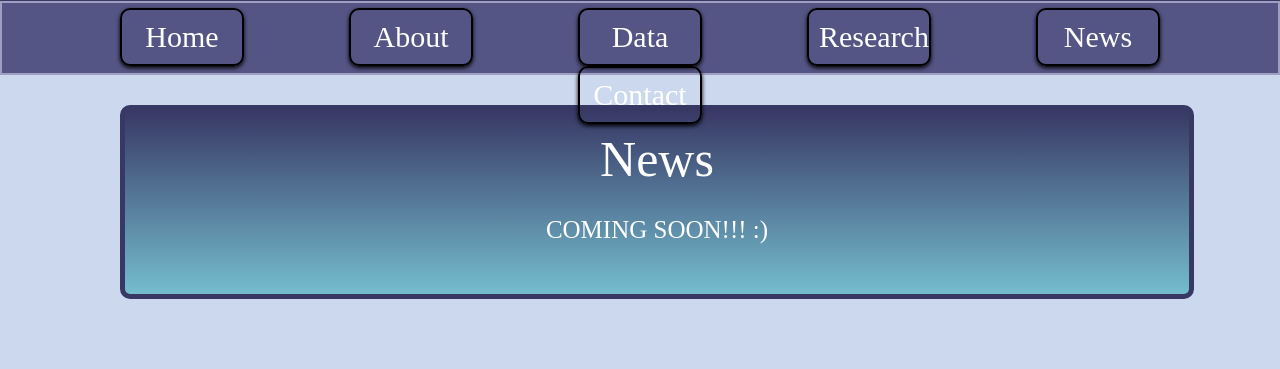
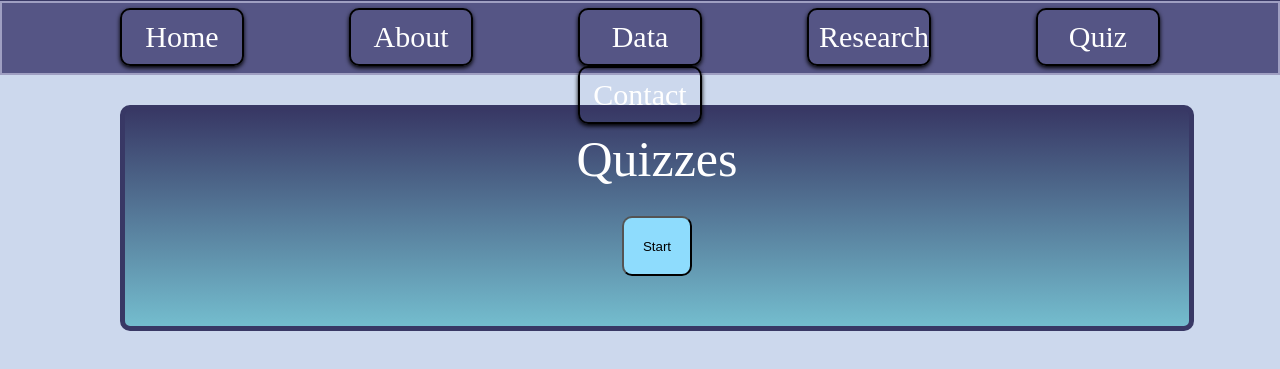
Before and after one commit to ylu8888/GenomeGenesis, a plain HTML site: page quiz.html in a window 1280 px wide. Shown: the part 153-522 px from the top of the page. Drawn offline with Linux system fonts and the light colour scheme.

Commit message:
added quiz navbar

```diff
--- a/news.html
+++ b/quiz.html
@@ -33,7 +33,7 @@
                 <a href="about.html" class = "navbar-div"> About </a>
                 <a href="data.html" class = "navbar-div"> Data </a>
                 <a href="research.html" class = "navbar-div"> Research </a>
-                <a href="news.html" class = "navbar-div"> News </a>
+                <a href="quiz.html" class = "navbar-div"> Quiz </a>
                 <a href="contact.html" class = "navbar-div"> Contact </a>
 
             </div>
@@ -41,9 +41,9 @@
             <div class="display">
 
                 <p id="about-img">
-                   <span id="about-us">News</span>
+                   <span id="about-us">Quizzes</span>
                     <br></br>
-                   COMING SOON!!! :)
+                    <button id="start-btn">Start</button>
                 </p>
 
             </div>
--- a/styles.css
+++ b/styles.css
@@ -367,3 +367,15 @@ body {
 
 
 }
+
+
+/* QUIZZ STUFF */
+
+#start-btn{
+    height: 60px;
+    border-radius: 10px;
+    width: 70px;
+    background-color: rgb(142, 220, 253);
+}
+
+/* END OF QUIZ STUFF */
```
Also changed, not shown: about.html (+1 -1 lines), contact.html (+1 -1 lines), data.html (+1 -1 lines), index.html (+1 -1 lines), research.html (+1 -1 lines).
